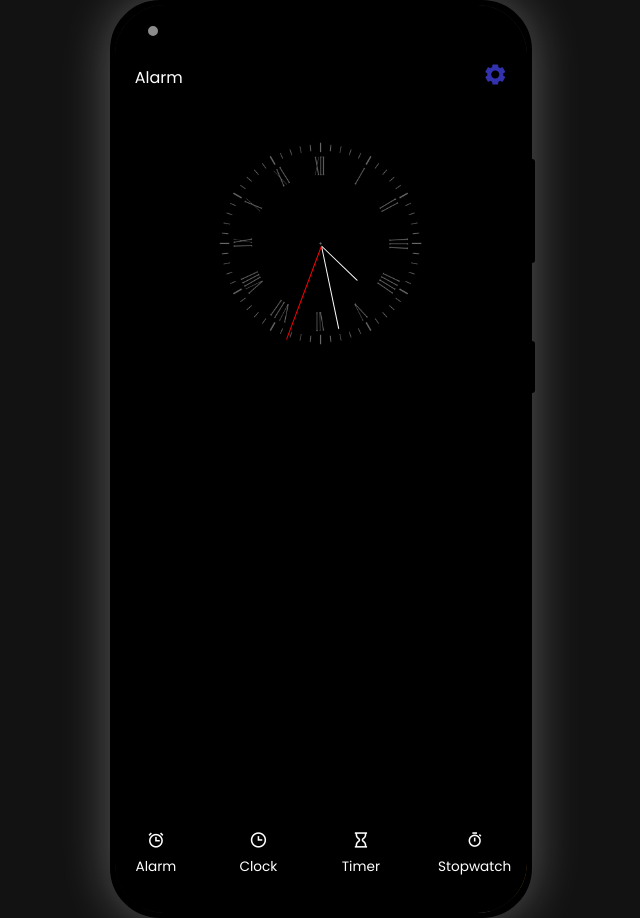
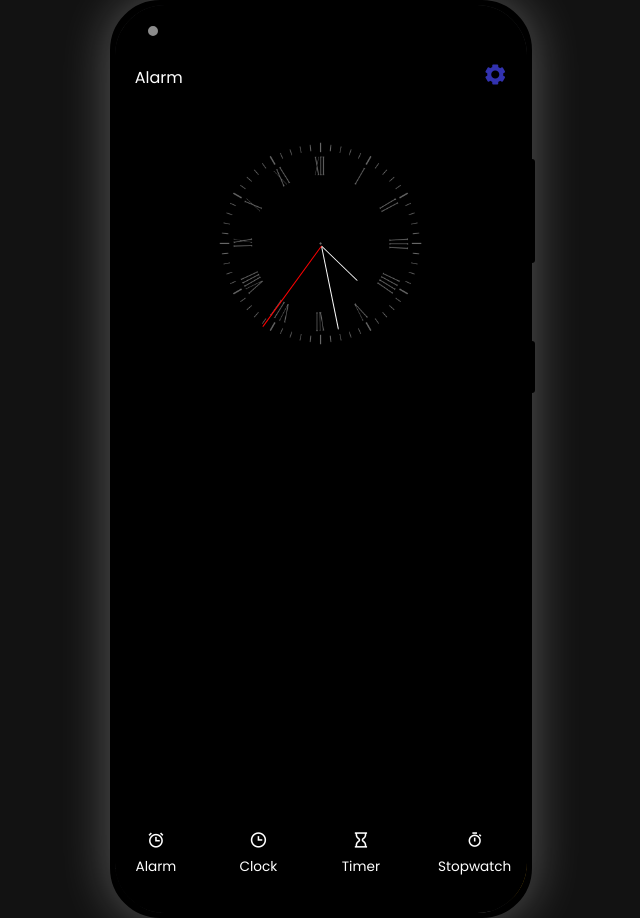
Before and after one commit to bymano/a21s, a plain HTML site: page index.html in a window 1280 px wide. Shown: the whole page, without its empty margins (319-959 px from the left). Drawn offline with nearby package versions, Linux system fonts and the light colour scheme; no server answers.

Commit message:
Fix clock timing functionality bug

```diff
--- a/index.html
+++ b/index.html
@@ -302,9 +302,15 @@
           <div class="clock-icon-container">
             <img src="images/clock-images/clock-icon.webp" alt="Analog Clock | Roman Numerals" width="225" height="225">
             <div class="clock-hands">
-              <div class="hour-hand" id="clock-hour-hand"></div>
-              <div class="minute-hand" id="clock-minute-hand"></div>
-              <div class="second-hand" id="clock-second-hand"></div>
+              <div id="hour-hand-container" class="hour-hand-container">
+                <div class="hour-hand" id="clock-hour-hand"></div>
+              </div>
+              <div id="minute-hand-container" class="minute-hand-container">
+                <div class="minute-hand" id="clock-minute-hand"></div>
+              </div>
+              <div id="second-hand-container" class="second-hand-container">
+                <div class="second-hand" id="clock-second-hand"></div>
+              </div>
             </div>
           </div>
         </main>
--- a/scripts/home_screen/apps_functionality/clock/clock_functionality.js
+++ b/scripts/home_screen/apps_functionality/clock/clock_functionality.js
@@ -1,6 +1,6 @@
-const secondHand = document.getElementById("clock-second-hand");
-const minuteHand = document.getElementById("clock-minute-hand");
-const hourHand = document.getElementById("clock-hour-hand");
+const secondHandContainer = document.getElementById("second-hand-container");
+const minuteHandContainer = document.getElementById("minute-hand-container");
+const hourHandContainer = document.getElementById("hour-hand-container");
 
 function rotateForCurrentTime() {
   const now = new Date();
@@ -12,9 +12,9 @@ function rotateForCurrentTime() {
   const hourDeg = (hours / 12) * 360 + minuteDeg / 12;
   const secondDeg = (seconds / 60) * 360;
 
-  hourHand.style.transform = `rotate(${hourDeg}deg)`;
-  minuteHand.style.transform = `rotate(${minuteDeg}deg)`;
-  secondHand.style.transform = `rotate(${secondDeg}deg)`;
+  hourHandContainer.style.transform = `rotate(${hourDeg}deg)`;
+  minuteHandContainer.style.transform = `rotate(${minuteDeg}deg)`;
+  secondHandContainer.style.transform = `rotate(${secondDeg}deg)`;
 
 }
 
--- a/styles/phone-content/homescreen/apps/clock.css
+++ b/styles/phone-content/homescreen/apps/clock.css
@@ -51,7 +51,6 @@
 #secondary-clock-screen main .clock-icon-container .second-hand,
 #secondary-clock-screen main .clock-icon-container .minute-hand,
 #secondary-clock-screen main .clock-icon-container .hour-hand {
-  position: absolute;
   width: 1px;
   border-radius: 1px;
   transform-origin: bottom;
@@ -59,6 +58,14 @@
   animation-timing-function: linear;
   animation-iteration-count: infinite;
 }
+
+#secondary-clock-screen main .clock-icon-container .clock-hands .second-hand-container,
+#secondary-clock-screen main .clock-icon-container .clock-hands .minute-hand-container,
+#secondary-clock-screen main .clock-icon-container .clock-hands .hour-hand-container {
+  position: absolute;
+  transform-origin: bottom;
+}
+
 #secondary-clock-screen main .clock-icon-container .second-hand {
   height: 100px;
   background-color: red;
```
